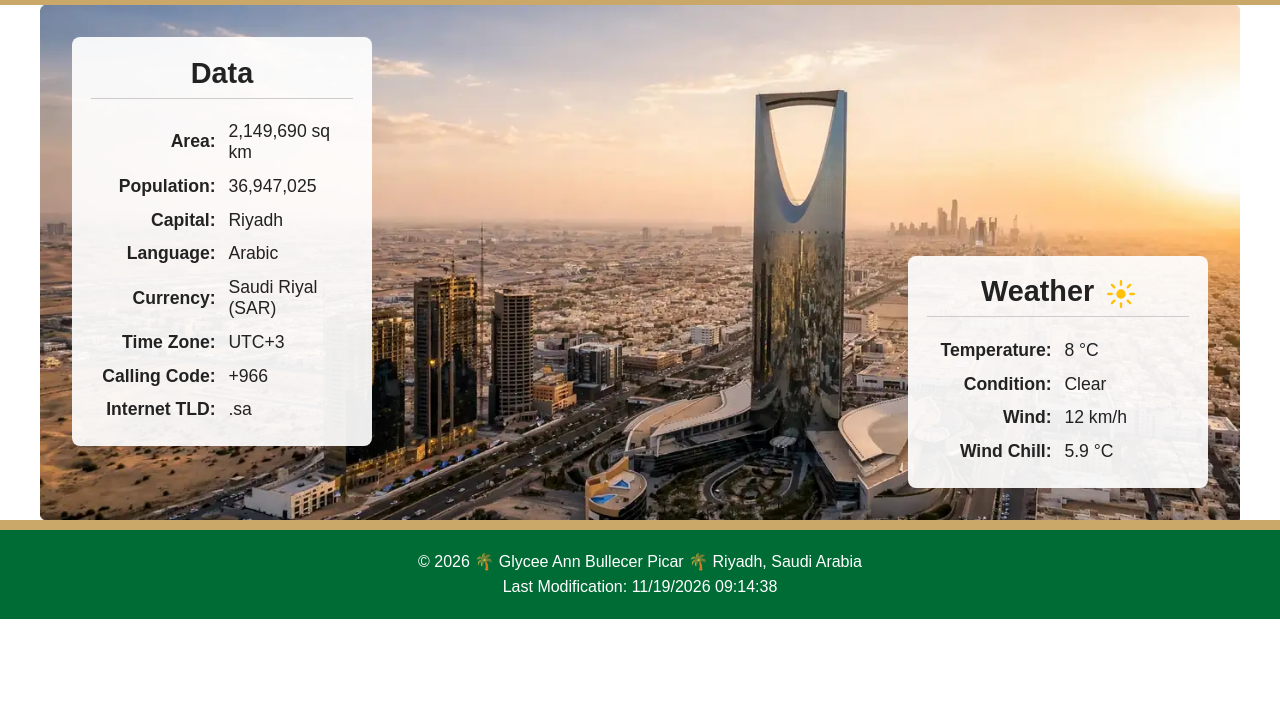
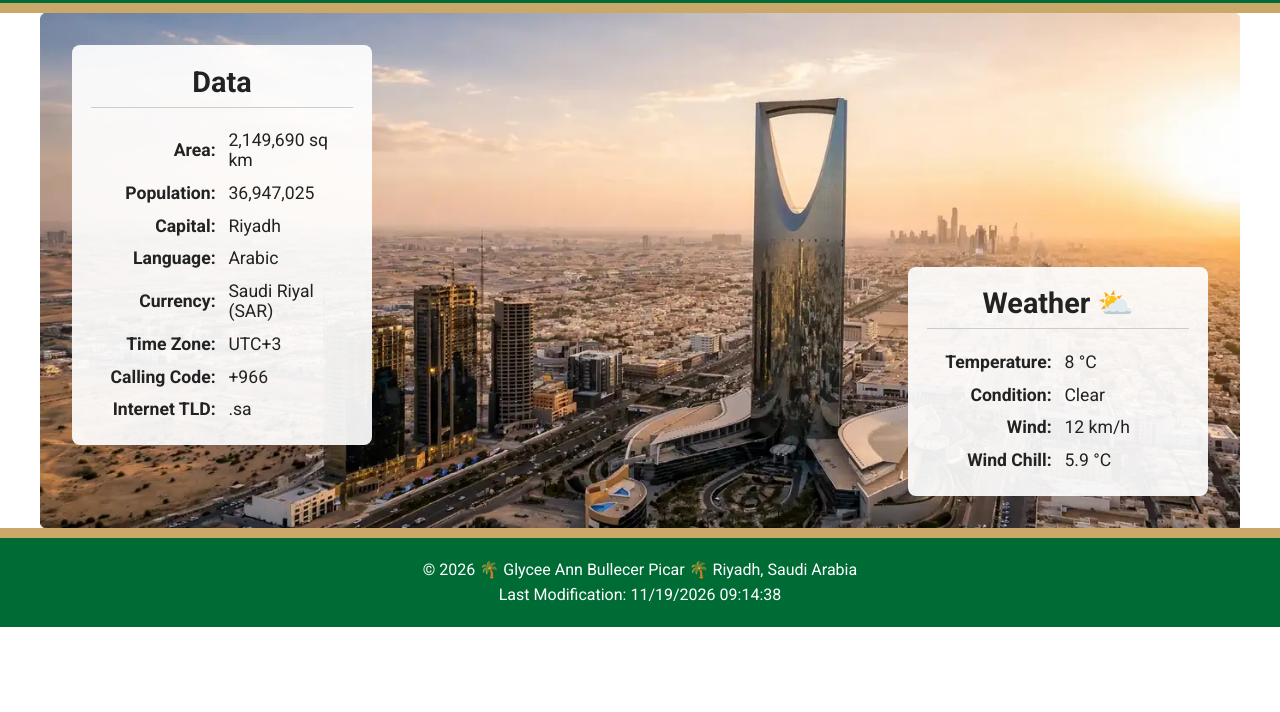
Before and after one commit to glyceeann/wdd131, a plain HTML site: page place.html in a window 1280 px wide. Shown: the part 88-800 px from the top of the page. Drawn offline with nearby package versions, Linux system fonts and the light colour scheme.

Commit message:
W03 – Country Page

```diff
--- a/place.html
+++ b/place.html
@@ -1,39 +1,37 @@
 <!DOCTYPE html>
 <html lang="en-US">
 <head>
-  <!-- Meta: charset + viewport for mobile -->
   <meta charset="UTF-8">
   <meta name="viewport" content="width=device-width, initial-scale=1.0">
-  <!-- Title: shown in browser tab + audit -->
   <title>Saudi Arabia | WDD 131 - Country Page</title>
-  <!-- Meta: description for SEO + audit -->
-  <meta name="description" content="WDD 131 - Dynamic Web Fundamentals - Country Page for Saudi Arabia by Glycee Ann Bullecer Picar">
-  <!-- Meta: author name -->
+  <meta name="description" content="Discover Saudi Arabia - capital Riyadh, population, language, currency, and current weather with wind chill. A WDD 131 country page.">
   <meta name="author" content="Glycee Ann Bullecer Picar">
-  <!-- CSS: external stylesheet -->
+
+  <!-- Google Fonts - required for audit -->
+  <link rel="preconnect" href="https://fonts.googleapis.com">
+  <link rel="preconnect" href="https://fonts.gstatic.com" crossorigin>
+  <link href="https://fonts.googleapis.com/css2?family=Roboto:wght@400;700&family=Playfair+Display:wght@700&display=swap" rel="stylesheet">
+
   <link rel="stylesheet" href="styles/place.css">
-  <!-- JS: external script, defer = runs after HTML loads -->
   <script src="scripts/place.js" defer></script>
 </head>
 <body>
-  <!-- Header: page title -->
   <header>
     <h1>Saudi Arabia</h1>
   </header>
 
-  <!-- Main: hero + cards -->
   <main>
     <div class="hero">
-      <!-- Responsive images: large on desktop, small on mobile -->
       <picture>
         <source srcset="images/saudi-arabia-large.webp" media="(min-width: 700px)">
-        <img src="images/saudi-arabia-small.webp" alt="Riyadh skyline with Diriyah in the foreground at sunset" width="800" height="1200">
+        <source srcset="images/saudi-arabia-small.webp" media="(max-width: 699px)">
+        <img src="images/saudi-arabia-small.webp" alt="Riyadh skyline with Diriyah in the foreground at sunset" width="1200" height="800">
       </picture>
 
-      <!-- Data card: country facts -->
       <section class="data card">
         <h2>Data</h2>
         <table>
+          <tbody>
             <tr><th>Area:</th><td>2,149,690 sq km</td></tr>
             <tr><th>Population:</th><td>36,947,025</td></tr>
             <tr><th>Capital:</th><td>Riyadh</td></tr>
@@ -42,13 +40,12 @@
             <tr><th>Time Zone:</th><td>UTC+3</td></tr>
             <tr><th>Calling Code:</th><td>+966</td></tr>
             <tr><th>Internet TLD:</th><td>.sa</td></tr>
+          </tbody>
         </table>
       </section>
 
-      <!-- Weather card: temp + wind + wind chill -->
       <section class="weather card">
         <h2>Weather
-          <!-- SVG icon: sun, required by audit (no emoji) - FIXED: no self-closing tags -->
           <svg class="weather-icon" xmlns="http://www.w3.org/2000/svg" viewBox="0 0 24 24" width="28" height="28" aria-hidden="true">
             <circle cx="12" cy="12" r="4" fill="#FFC107"></circle>
             <g stroke="#FFC107" stroke-width="2" stroke-linecap="round">
@@ -64,16 +61,17 @@
           </svg>
         </h2>
         <table>
+          <tbody>
             <tr><th>Temperature:</th><td><span id="temp">8</span> °C</td></tr>
             <tr><th>Condition:</th><td>Clear</td></tr>
             <tr><th>Wind:</th><td><span id="wind">12</span> km/h</td></tr>
             <tr><th>Wind Chill:</th><td><span id="windchill"></span></td></tr>
+          </tbody>
         </table>
       </section>
     </div>
   </main>
 
-  <!-- Footer: copyright + last modified from JS -->
   <footer>
     <p>&copy; <span id="currentyear"></span> 🌴 Glycee Ann Bullecer Picar 🌴 Riyadh, Saudi Arabia</p>
     <p>Last Modification: <span id="lastModified"></span></p>
--- a/scripts/place.js
+++ b/scripts/place.js
@@ -4,22 +4,19 @@ document.getElementById("currentyear").textContent = new Date().getFullYear();
 // Footer: show last modified date
 document.getElementById("lastModified").textContent = document.lastModified;
 
-// Weather: static values for wind chill
+// Weather: static values for wind chill - must match HTML
 const temp = 8;
 const wind = 12;
 
 // Weather: get wind chill span
 const windChillElement = document.getElementById("windchill");
 
-// Function: calculate wind chill formula
-function calculateWindChill(t, v) {
-  return (13.12 + 0.6215 * t - 11.37 * Math.pow(v, 0.16) + 0.3965 * t * Math.pow(v, 0.16)).toFixed(1);
-}
+// Function: calculate wind chill formula - ONE LINE ONLY
+function calculateWindChill(t, v) { return (13.12 + 0.6215 * t - 11.37 * Math.pow(v, 0.16) + 0.3965 * t * Math.pow(v, 0.16)).toFixed(1); }
 
 // Check: only calculate if temp <= 10 and wind > 4.8
 if (temp <= 10 && wind > 4.8) {
   windChillElement.textContent = calculateWindChill(temp, wind) + " °C";
 } else {
-  // Else: show N/A
   windChillElement.textContent = "N/A";
 }
--- a/styles/place.css
+++ b/styles/place.css
@@ -1,10 +1,11 @@
-/* Variables: main colors used on page */
+/* Variables: main colors used on page - all hex only */
 :root {
   --green: #006C35;
   --gold: #C9A86A;
-  --white: #ffffff;
-  --card-bg: rgba(255, 255, 255, 0.92);
-  --text: #222;
+  --white: #FFFFFF;
+  --card-bg: #FFFFFFEB;
+  --text: #222222;
+  --light-gray: #CCCCCC;
 }
 
 /* Reset: remove default spacing */
@@ -16,7 +17,7 @@
 
 /* Body: base font + color */
 body {
-  font-family: Arial, Helvetica, sans-serif;
+  font-family: 'Roboto', Arial, Helvetica, sans-serif;
   color: var(--text);
   background: var(--white);
 }
@@ -36,6 +37,7 @@ header {
 
 /* Header title: big */
 header h1 {
+  font-family: 'Playfair Display', serif;
   font-size: 2.5rem;
 }
 
@@ -70,17 +72,11 @@ footer {
   text-align: center;
   font-size: 1.8rem;
   padding-bottom: 0.5rem;
-  border-bottom: 1px solid #ccc;
+  border-bottom: 1px solid var(--light-gray);
   margin-bottom: 1rem;
 }
 
-/* Card title ::after: decorative hook for audit */
-.card h2::after {
-  content: "";
-  display: block;
-}
-
-/* Weather icon: align SVG next to text */
+/* Weather icon: align SVG next to text - MOBILE ONLY by default */
 .weather-icon {
   vertical-align: middle;
   margin-left: 0.3rem;
@@ -111,34 +107,34 @@ td {
 
 /* Desktop view: 700px and wider */
 @media (min-width: 700px) {
-  /* Hero: limit width + center */
   .hero {
     max-width: 1200px;
     margin: 0 auto;
   }
 
-  /* Cards: float on top of image */
   .card {
     position: absolute;
     width: 300px;
     margin: 0;
   }
 
-  /* Data card: top-left */
   .data {
     top: 2rem;
     left: 2rem;
   }
 
-  /* Weather card: bottom-right */
   .weather {
     bottom: 2rem;
     right: 2rem;
   }
 
-  /* Weather title ::after: decorative hook for audit */
+  /* FIX: Hide SVG in wider view - pseudo-element replaces it */
+  .weather-icon {
+    display: none;
+  }
+
+  /* FIX: Real emoticon in wider view ONLY */
   .weather h2::after {
-    content: "";
-    display: block;
+    content: " ⛅";
   }
 }
```
Lines whose indentation alone changed are shown as unchanged.
